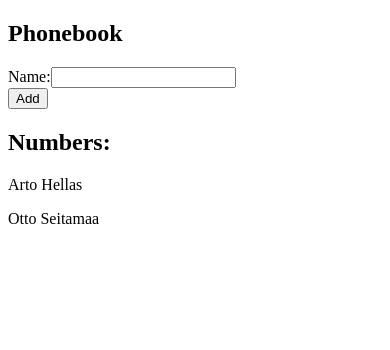
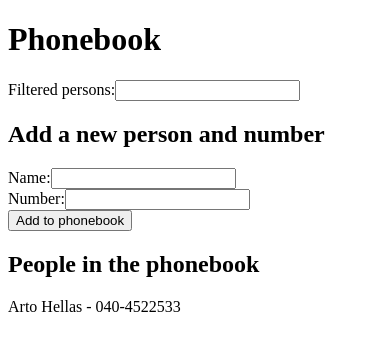
Before and after one commit to Necr0e/FullStackOpen, a React (Vite) app in the folder part2/phonebook/: page / in a window 390 px wide. Shown: the top 350 px of the page. Built offline with nearby package versions, Linux system fonts and the light colour scheme.

Commit message:
Part 2.7-2.10. Split the Form, People and Search components into their own files.  Added a search as well as filtering option.  Added the ability to add phone numbers as well  as an error popup if the name already exists.

```diff
--- a/part2/phonebook/src/App.jsx
+++ b/part2/phonebook/src/App.jsx
@@ -1,39 +1,31 @@
 import {useState} from 'react'
+import Form from './components/Form'
+import People from './components/People'
+import Search from './components/Search'
 
 const App = () => {
     const [persons, setPersons] = useState([
-        { name: 'Arto Hellas' },
-        { name: 'Otto Seitamaa'}
-    ])
-
+        { name: 'Arto Hellas', number: '040-4522533' }])
     const [newName, setNewName] = useState('')
-    const handleNameChange = (event) => {
-        setNewName(event.target.value)
-    }
-
-    const addName = (event) => {
+    const [newNumber, setNewNumber] = useState('')
+    const [searchString, setSearchString] = useState('')
+    const filteredPersons = persons.filter(person => person.name.toLowerCase().includes(searchString.toLowerCase()))
+    const checkIfExist = () => persons.findIndex((person) => person.name === newName)
+    const addToPhonebook = () => setPersons(persons.concat({ name: newName, number: newNumber}))
+    const handleSubmit = (event) => {
         event.preventDefault()
-        const personObject = {
-            name: newName
-        }
-        setPersons(persons.concat(personObject))
+        checkIfExist(newName) >= 0 ? alert(`${newName} is already added to the phonebook.`) : addToPhonebook()
         setNewName('')
     }
 
     return (
         <div>
-            <h2>Phonebook</h2>
-            <div>
-            <form onSubmit={addName}>Name:
-                <input value={newName}
-                       onChange={handleNameChange}/><br></br>
-                <button type="submit">Add</button>
-            </form>
-            </div>
-            <h2>Numbers:</h2>
-            <div>
-                {persons.map((person) => <p key={person.name}> {person.name} </p>)}
-            </div>
+            <h1>Phonebook</h1>
+            <Search searchString={searchString} setSearchString={setSearchString}/>
+            <h2>Add a new person and number</h2>
+            <Form handleSubmit={handleSubmit} setNewName={setNewName} newName={newName} setNewNumber={setNewNumber} newNumber={newNumber}/>
+            <h2>People in the phonebook</h2>
+            <People people={filteredPersons}/>
         </div>
     )
 }
--- /dev/null
+++ b/part2/phonebook/src/components/Form.jsx
@@ -0,0 +1,19 @@
+const Form = ({handleSubmit, setNewName, newName, setNewNumber, newNumber}) => {
+    return (
+        <form onSubmit={handleSubmit}>
+            <label>
+                Name:
+                <input type='text' value={newName} onChange={(e) => setNewName(e.target.value)}/>
+            </label>
+            <br/>
+            <label>
+                Number:
+                <input type='text' value={newNumber} onChange={(e) => setNewNumber(e.target.value)}/>
+            </label>
+            <div>
+                <button type="submit">Add to phonebook</button>
+            </div>
+        </form>
+    )
+}
+export default Form
--- /dev/null
+++ b/part2/phonebook/src/components/People.jsx
@@ -0,0 +1,5 @@
+import Person from './Person'
+
+const People = ({people}) => people.map(person => <Person key={person.name} name={person.name} number={person.number}/>)
+
+export default People
--- /dev/null
+++ b/part2/phonebook/src/components/Person.jsx
@@ -0,0 +1,2 @@
+const Person = ({name, number}) => <p key={name}>{name} - {number}</p>
+export default Person
--- /dev/null
+++ b/part2/phonebook/src/components/Search.jsx
@@ -0,0 +1,10 @@
+const Search = ({searchString, setSearchString}) => {
+    return (
+        <label>
+            Filtered persons:
+            <input type='text' value={searchString} onChange={(e) => setSearchString(e.target.value)}/>
+        </label>
+    )
+}
+
+export default Search
```
